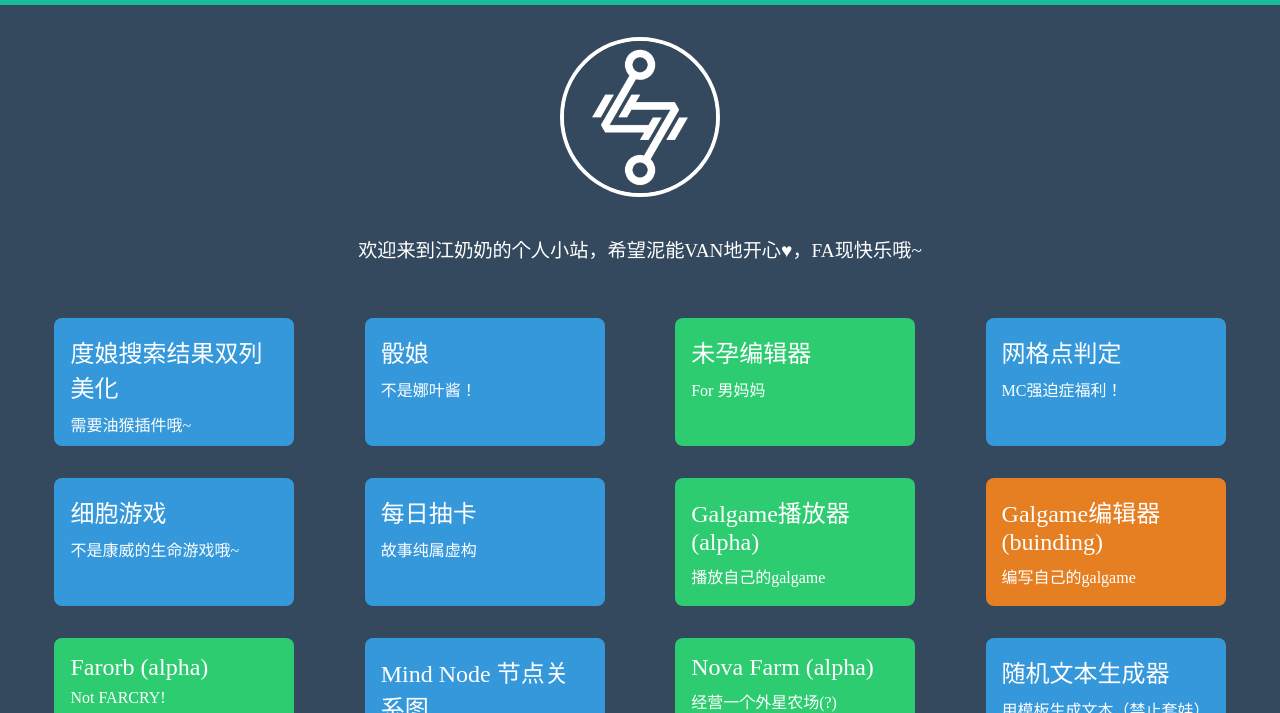
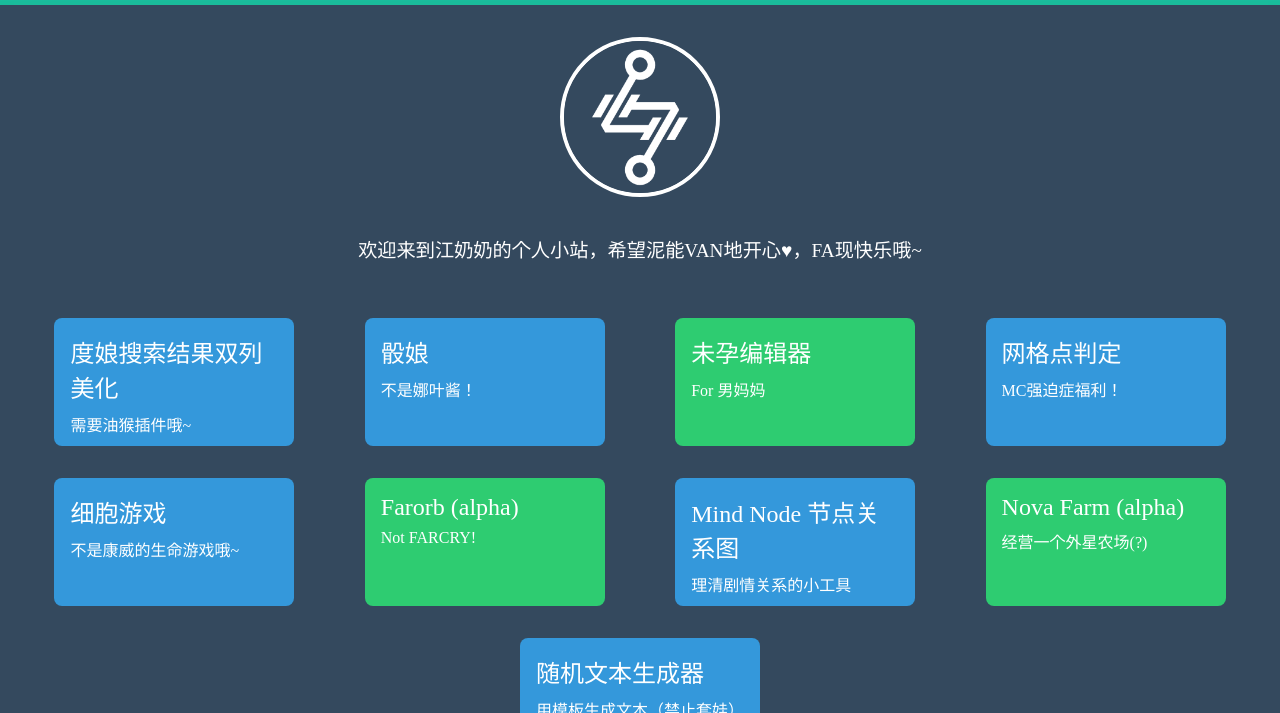
Before and after one commit to TheRiverElder/theriverelder.github.io, a plain HTML site: page index.html in a window 1280 px wide. Shown: the part 87-800 px from the top of the page. Drawn offline with Linux system fonts and the light colour scheme.

Commit message:
update index.html

```diff
--- a/index.html
+++ b/index.html
@@ -209,21 +209,6 @@
         link: '/cell-life/',
         state: 'published'
     }, {
-        name: '每日抽卡',
-        subname: '故事纯属虚构',
-        link: '/draw-each-day/',
-        state: 'published'
-    }, {
-        name: 'Galgame播放器 (alpha)',
-        subname: '播放自己的galgame',
-        link: '/egg-displayer/',
-        state: 'alpha'
-    }, {
-        name: 'Galgame编辑器 (buinding)',
-        subname: '编写自己的galgame',
-        link: '/egg-editor/',
-        state: 'building'
-    }, {
         name: 'Farorb (alpha)',
         subname: 'Not FARCRY!',
         link: '/farorb/',
```
